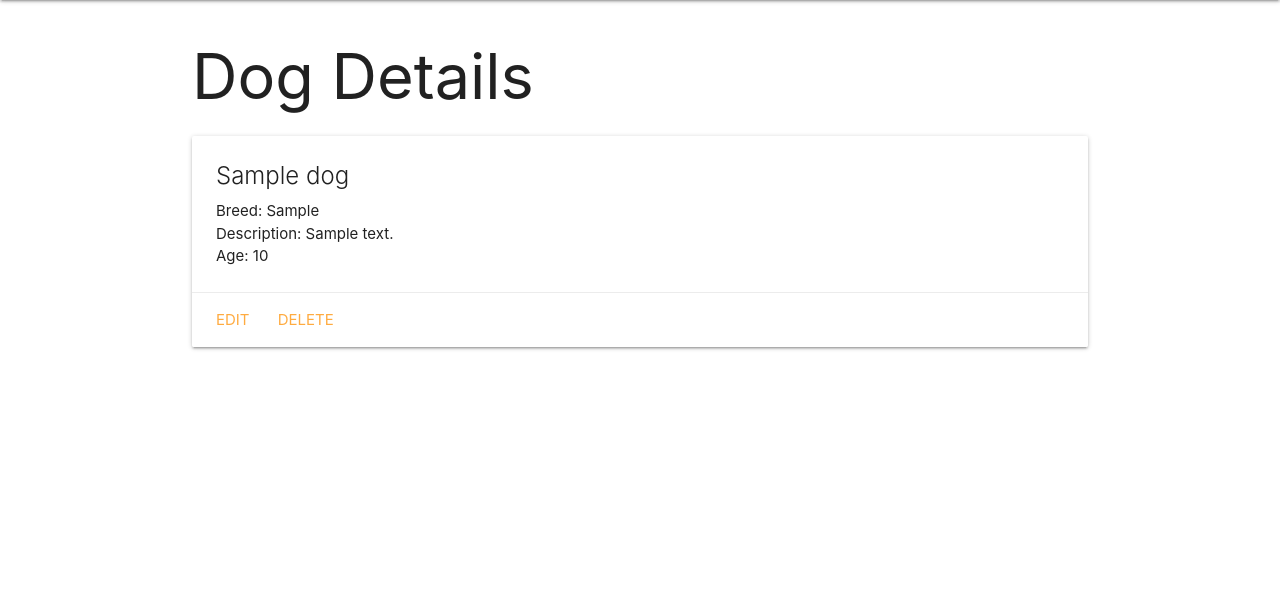
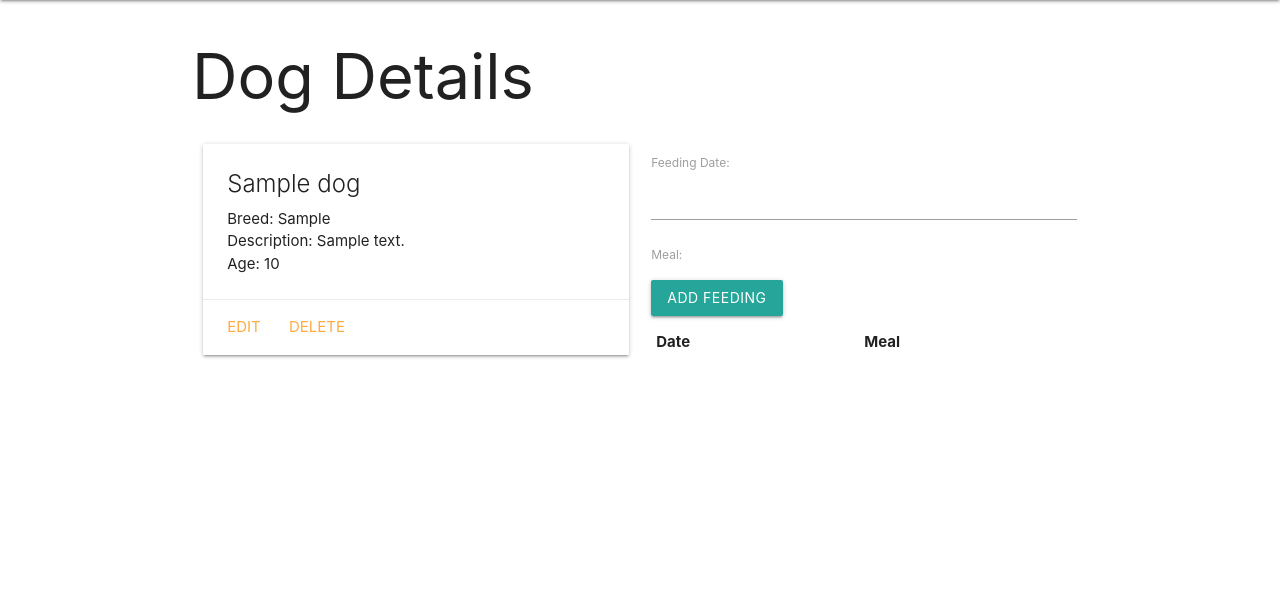
Before and after one commit to benburgos/dogcollector, a Django app: page /dogs/1/ in a window 1280 px wide. Shown: the part 64-674 px from the top of the page. Run offline with Django 4.2, Linux system fonts and the light colour scheme; tables that the repository leaves empty hold one stand-in row (values such as "Sample post"); lists and menus that the app fills with data are empty.

Commit message:
adds meal functionality

```diff
--- a/main_app/admin.py
+++ b/main_app/admin.py
@@ -1,4 +1,6 @@
 from django.contrib import admin
-from .models import Dog
+from .models import Dog, FavoriteTreat, Meal
 
 admin.site.register(Dog)
+admin.site.register(FavoriteTreat)
+admin.site.register(Meal)
--- /dev/null
+++ b/main_app/forms.py
@@ -0,0 +1,7 @@
+from django.forms import ModelForm
+from .models import Meal
+
+class MealForm(ModelForm):
+    class Meta:
+        model = Meal
+        fields = ['date', 'meal']
--- a/main_app/models.py
+++ b/main_app/models.py
@@ -1,7 +1,11 @@
 from django.db import models
 from django.urls import reverse
 
-# Create your models here.
+MEALS = (
+    ('B', 'Breakfast'),
+    ('L', 'Lunch'),
+    ('D', 'Dinner')
+)
 class Dog(models.Model):
     name = models.CharField(max_length=100)
     breed = models.CharField(max_length=100)
@@ -23,3 +27,17 @@
 
     def get_absolute_url(self):
         return reverse('treats_detail', kwargs={'pk': self.id})
+
+
+class Meal(models.Model):
+    date = models.DateField('Feeding Date')
+    meal = models.CharField(
+        max_length=1,
+        choices=MEALS,
+        default=MEALS[0][0]
+        )
+
+    dog = models.ForeignKey(Dog, on_delete=models.CASCADE)
+
+    def __str__(self):
+        return f"{self.get_meal_display()} on {self.date}"
--- a/main_app/templates/dogs/detail.html
+++ b/main_app/templates/dogs/detail.html
@@ -3,21 +3,44 @@
 
 <h1>Dog Details</h1>
 
-<div class="card">
-    <div class="card-content">
+<div class="row">
+  <div class="col s6">
+    <div class="card">
+      <div class="card-content">
         <span class="card-title">{{ dog.name }}</span>
         <p>Breed: {{ dog.breed }}</p>
         <p>Description: {{ dog.description }}</p>
         {% if dog.age > 0 %}
-            <p>Age: {{ dog.age }}</p>
+          <p>Age: {{ dog.age }}</p>
         {% else %}
-            <p>Age: Puppy</p>
+          <p>Age: Kitten</p>
         {% endif %}
-    </div>
-    <div class="card-action">
+      </div>
+      <div class="card-action">
         <a href="{% url 'dogs_update' dog.id %}">Edit</a>
         <a href="{% url 'dogs_delete' dog.id %}">Delete</a>
+      </div>
     </div>
+  </div>
+  <div class="col s6">
+    <form method="post">
+      {% csrf_token %}
+      {{ meal_form.as_p }}
+      <input type="submit" class="btn" value="Add Feeding">
+    </form>
+    <table class="striped">
+      <thead>
+        <tr><th>Date</th><th>Meal</th></tr>
+      </thead>
+      <tbody>
+        {% for meal in dog.feeding_set.all %}
+          <tr>
+            <td>{{meal.date}}</td>
+            <td>{{meal.get_meal_display}}</td>
+          </tr>
+        {% endfor %}
+      </tbody>
+    </table>
+  </div>
 </div>
-
 {% endblock %}
--- a/main_app/views.py
+++ b/main_app/views.py
@@ -4,6 +4,7 @@
 from django.views.generic import ListView, DetailView
 from django.views.generic.edit import CreateView, UpdateView, DeleteView
 from .models import Dog, FavoriteTreat
+from .forms import MealForm
 
 
 def home(request):
@@ -21,7 +22,8 @@
 
 def dogs_detail(request, dog_id):
     dog = Dog.objects.get(id=dog_id)
-    return render(request, 'dogs/detail.html', {'dog': dog})
+    meal_form = MealForm()
+    return render(request, 'dogs/detail.html', {'dog': dog, 'meal_form': meal_form})
 
 
 class DogCreate(CreateView):
```
Also changed, not shown: main_app/migrations/0003_meal.py (added).
